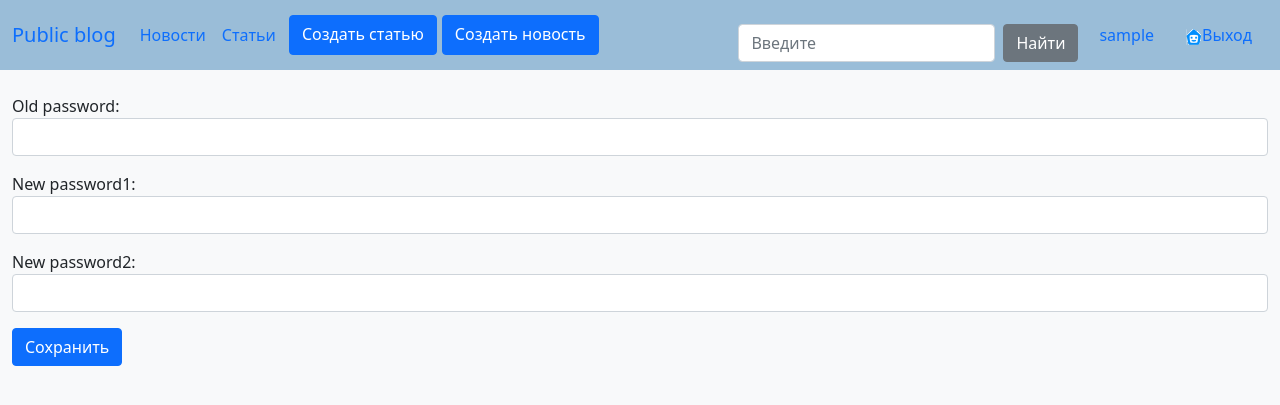
After one commit to Evgeniy-Pavlov/public_blog, a Django app: page /change-password/1 in a window 1280 px wide. The commit adds this page. Shown: the top 405 px of the page. Run offline with Django 4.2, Linux system fonts and the light colour scheme; the visitor is signed in with stand-in values (Sample User, id 1); some libraries are stand-ins or nearby versions.

Commit message:
добавил механизм изменения пароля

```diff
--- a/blog/blog/urls.py
+++ b/blog/blog/urls.py
@@ -15,7 +15,7 @@ Including another URLconf
 """
 from django.contrib import admin
 from django.urls import path
-from mainapp.views import RegisterView, UserLoginView, UserLogoutView, UserUpdate, UserDetail
+from mainapp.views import RegisterView, UserLoginView, UserLogoutView, UserUpdate, UserDetail, UserPasswordUpdate
 from django.conf import settings
 from django.conf.urls.static import static
 
@@ -25,5 +25,6 @@ urlpatterns = [
     path('login/', UserLoginView.as_view()),
     path('logout/', UserLogoutView.as_view()),
     path('user-update/<int:pk>', UserUpdate.as_view()),
-    path('profile/<int:pk>', UserDetail.as_view())
+    path('profile/<int:pk>', UserDetail.as_view()),
+    path('change-password/<int:pk>', UserPasswordUpdate.as_view())
 ] + static(settings.MEDIA_URL, document_root=settings.MEDIA_ROOT)
--- a/blog/mainapp/forms.py
+++ b/blog/mainapp/forms.py
@@ -1,4 +1,4 @@
-from django.contrib.auth.forms import UserCreationForm
+from django.contrib.auth.forms import UserCreationForm, PasswordChangeForm, SetPasswordForm
 from .models import UserBase
 from django import forms
 
@@ -26,3 +26,14 @@ class UpdateUserForm(forms.ModelForm):
     class Meta:
         model = UserBase
         fields = ('username', 'usertag', 'email', 'about_me', 'is_company', 'company', 'logo')
+
+
+class UpdatePasswordForm(PasswordChangeForm):
+
+    old_password = forms.CharField(widget=forms.PasswordInput(attrs={'class': 'form-control'}))
+    new_password1 = forms.CharField(widget=forms.PasswordInput(attrs={'class': 'form-control'}))
+    new_password2 = forms.CharField(widget=forms.PasswordInput(attrs={'class': 'form-control'}))
+
+    class Meta:
+        model = UserBase
+        fields = ('old_password', 'password1', 'password2')
--- /dev/null
+++ b/blog/mainapp/templates/mainapp/change_user_password.html
@@ -0,0 +1,8 @@
+{% extends 'base.html' %}
+{% block body %}
+<form method="POST" enctype="multipart/form-data">
+{% csrf_token %}
+{{form.as_p}}
+<button class="btn btn-primary">Сохранить</button>
+</form>
+{% endblock %}
--- a/blog/mainapp/templates/mainapp/profile.html
+++ b/blog/mainapp/templates/mainapp/profile.html
@@ -8,6 +8,7 @@
         {{user.usertag}}
       </p>
       <a href="/user-update/{{user.id}}">Редактировать</a>
+      <a href="/change-password/{{user.id}}" style="margin-left: 20px;">Изменить пароль</a>
     <p class="lead">
         Создана: @{{user.date_create}}
 {% endblock  %}
--- a/blog/mainapp/views.py
+++ b/blog/mainapp/views.py
@@ -1,8 +1,8 @@
 from django.shortcuts import render
 from django.views.generic import CreateView, UpdateView, DeleteView, DetailView
 from .models import UserBase
-from .forms import RegisterForm, UpdateUserForm
-from django.contrib.auth.views import LoginView, LogoutView
+from .forms import RegisterForm, UpdateUserForm, UpdatePasswordForm
+from django.contrib.auth.views import LoginView, LogoutView, PasswordChangeView
 
 # Create your views here.
 class RegisterView(CreateView):
@@ -30,3 +30,10 @@ class UserUpdate(UpdateView):
     form_class = UpdateUserForm
     template_name = 'mainapp/userbase_update_form.html'
     success_url = '/'
+
+
+class UserPasswordUpdate(PasswordChangeView):
+    model = UserBase
+    form_class = UpdatePasswordForm
+    template_name = 'mainapp/change_user_password.html'
+    success_url = '/'
```
